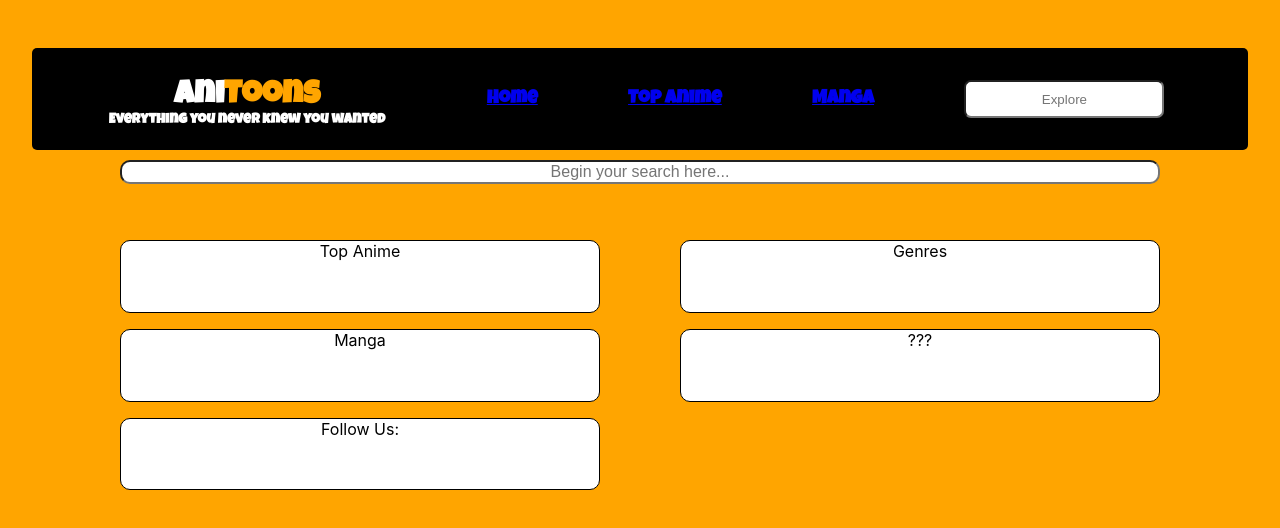
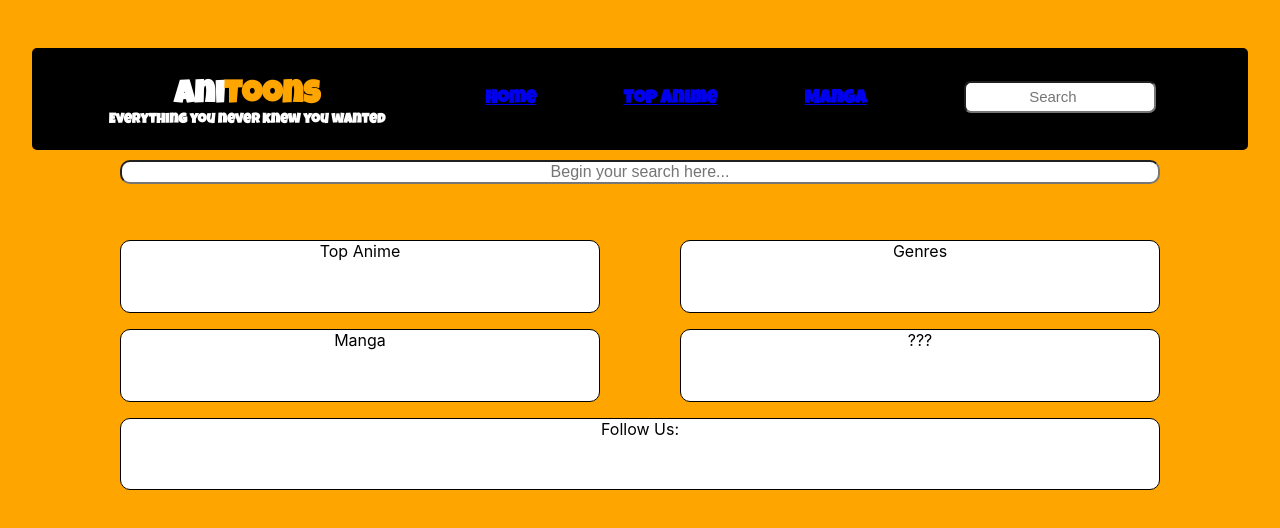
Before and after one commit to Juncie/AnimeList, a React (Create React App) app: page / in a window 1280 px wide. Shown: the top 528 px of the page. Built offline with nearby package versions, Linux system fonts and the light colour scheme.

Commit message:
search feature implemented

```diff
--- a/src/App.css
+++ b/src/App.css
@@ -1,6 +1,6 @@
-@import url('https://fonts.googleapis.com/css2?family=Luckiest+Guy&display=swap');
+@import url("https://fonts.googleapis.com/css2?family=Luckiest+Guy&display=swap");
 
-html{
+html {
   background: orange;
 }
 .App {
@@ -9,52 +9,51 @@ html{
 
 /* NAVBAR Lines 12 - 63 */
 
-.nav-bar{
+.nav-bar {
   display: flex;
   justify-content: center;
 }
 
-nav{
+nav {
   display: flex;
   position: fixed;
   background-color: black;
   color: white;
   width: 95vw;
   border-radius: 5px;
-  font-family: 'Luckiest Guy';
+  font-family: "Luckiest Guy";
   margin-top: 3em;
   align-items: center;
   justify-content: space-between;
 }
 
-nav h1{
+nav h1 {
   font-size: 32px;
   margin-bottom: 0;
 }
 
-nav h5{
+nav h5 {
   margin-top: 0;
   font-size: 14px;
 }
 
-.logo{
+.logo {
   align-items: flex-start;
   margin-left: 6vw;
-
 }
 
-.Toons{
+.Toons {
   color: orange;
 }
 
-.options{
+.options {
   display: flex;
   justify-content: space-around;
   width: 60vw;
   margin-right: 3vw;
 }
 
-.options input{
+.options input {
   height: 4vh;
   align-self: center;
   border-radius: 7px;
@@ -62,75 +61,77 @@ nav h5{
   width: 15vw;
 }
 
-
 /* HOME */
 
-.wrapper{
+.wrapper {
   display: grid;
   height: 100%;
-  grid-template-columns: repeat(2, .4fr);
-  grid-template-rows:.01fr .1fr .1fr .1fr;
+  grid-template-columns: repeat(2, 0.4fr);
+  grid-template-rows: 0.01fr 0.1fr 0.1fr 0.1fr;
   grid-template-areas:
     "searchbar searchbar"
     "topanime genres"
     "manga random"
-  "footer footer" ;
+    "footer footer";
   justify-content: center;
   /* align-content: center; */
   grid-gap: 1em 5em;
 }
 
-#box{
+#box {
   position: relative;
   top: 25vh;
-  background:white;
+  background: white;
   border: black 1px solid;
   border-radius: 10px;
 }
-.home-page{
+.home-page {
   height: 100vh;
 }
-.home-page input{
+.home-page input {
   grid-area: searchbar;
   position: relative;
   top: 20vh;
   border-radius: 10px;
   text-align: center;
   font-size: 1em;
-
 }
-  .show-box{
+.show-box {
   margin: 20vh 5vw 0 5vw;
   display: grid;
-    grid-template-columns: repeat(auto-fit, minmax(225px, 1fr ));
+  grid-template-columns: repeat(auto-fit, minmax(225px, 1fr));
 }
 
-  .links{
+.links {
   text-decoration: none;
 }
 
-.images{
+.images {
   height: 350px;
 }
 
-.topAnime-box{
+.topAnime-box {
   grid-area: topanime;
-};
-.genres-box{
+}
+.genres-box {
   grid-area: genres;
-  background-color: aquamarine
-};
+  background-color: aquamarine;
+}
 
-.manga-box{
+.manga-box {
   grid-area: manga;
-};
+}
 
-.random-box{
+.random-box {
   grid-area: random;
-};
+}
 
-.foot{
+.foot {
   grid-area: footer;
   /* position: relative; */
   /* top: 25vh; */
 }
+
+.options form {
+  padding: 0;
+}
--- a/src/App.js
+++ b/src/App.js
@@ -1,23 +1,34 @@
-import React from 'react';
-import logo from './logo.svg';
-import './App.css';
-import Home from './components/Home';
-import Navbar from './components/Navbar';
-import axios from 'axios';
-import { Switch, Link, Route } from 'react-router-dom';
-import TopAnime from './components/TopAnime';
-import Manga from './components/Manga';
-
+import React, {useState} from "react";
+import logo from "./logo.svg";
+import "./App.css";
+import Home from "./components/Home";
+import Navbar from "./components/Navbar";
+import axios from "axios";
+import { Switch, Link, Route } from "react-router-dom";
+import TopAnime from "./components/TopAnime";
+import Manga from "./components/Manga";
+import Search from "./components/Search";
+import Results from "./components/Results";
 
 
 function App() {
+  const [search, setSearch] = useState("");
+  const [animeList, setAnimeList] = useState([]);
+
   return (
     <div className="App">
-      <Navbar />
+      <Navbar setSearch={setSearch} search={search} animeList={animeList} setAnimeList={setAnimeList}/>
+      <Link to="/Results" />
       <Switch>
         <Route exact path="/" render={() => <Home />} />
-        <Route exact path="/TopAnime" render={(props) => <TopAnime {...props} />} />
+        <Route
+          exact
+          path="/TopAnime"
+          render={(props) => <TopAnime {...props} />}
+        />
         <Route exact path="/Manga" render={(props) => <Manga {...props} />} />
+        <Route exact path="/Results" render={(props) => <Results animeList={animeList} {...props} />} />
+        <Route exact path="/Search" render={(props) => <Search setSearch={setSearch} search={search} animeList={animeList} setAnimeList={setAnimeList} {...props} />} />
       </Switch>
     </div>
   );
--- /dev/null
+++ b/src/components/AnimeCard.js
@@ -0,0 +1,16 @@
+import React from "react";
+
+function AnimeCard({anime}) {
+  return (
+    <article className="anime-card">
+      <a href={anime.url} target="_blank" rel="noreferrer">
+        <figure>
+          <img src={anime.image_url} alt="Anime" />
+        </figure>
+        <h3>{anime.title}</h3>
+      </a>
+    </article>
+  );
+}
+
+export default AnimeCard;
--- a/src/components/Navbar.js
+++ b/src/components/Navbar.js
@@ -1,20 +1,36 @@
-import React from 'react';
-import { Link } from 'react-router-dom';
+import React, {useState} from "react";
+import { Link } from "react-router-dom";
 
-const Navbar = () => {
+
+import Search from "./Search";
+
+const Navbar = (props) => {
+
+
   return (
     <div className="nav-bar">
       <nav>
         <section className="logo">
-                   <h1>Ani<span className='Toons'>Toons</span></h1>
+          <h1>
+            Ani<span className="Toons">Toons</span>
+          </h1>
           <h5>Everything you never knew you wanted</h5>
         </section>
 
         <section className="options">
-                    <Link to='/'> <h3> Home </h3> </Link>
-                    <Link to='/TopAnime/'> <h3> Top Anime </h3> </Link>
-                    <Link to='/Manga/'> <h3> Manga </h3> </Link>
-                    <input type='text' placeholder='Explore'></input>
+          <Link to="/">
+            {" "}
+            <h3> Home </h3>{" "}
+          </Link>
+          <Link to="/TopAnime/">
+            {" "}
+            <h3> Top Anime </h3>{" "}
+          </Link>
+          <Link to="/Manga/">
+            {" "}
+            <h3> Manga </h3>{" "}
+          </Link>
+          <Search setSearch={props.setSearch} search={props.search} animeList={props.animeList} setAnimeList={props.setAnimeList}/>
         </section>
       </nav>
     </div>
--- /dev/null
+++ b/src/components/Results.js
@@ -0,0 +1,27 @@
+import React from "react";
+import Search from "./Search";
+import AnimeCard from "./AnimeCard";
+
+function Results(props) {
+    console.log(props);
+  return (
+    <div>
+      {/* <form onSubmit={props.HandleSearch}>
+        <input
+          type="search"
+          placeholder="Search"
+          requiredvalue={props.search}
+          onChange={(e) => props.SetSearch(e.target.value)}
+        ></input>
+      </form> */}
+
+      <div className="show-box">
+        {props.animeList.map((anime) => (
+          <AnimeCard anime={anime} key={anime.mal_id} />
+        ))}
+      </div>
+    </div>
+  );
+}
+
+export default Results;
--- /dev/null
+++ b/src/components/Search.js
@@ -0,0 +1,52 @@
+import React from "react";
+import { useState } from "react";
+import AnimeCard from "./AnimeCard";
+import {Link, useHistory} from "react-router-dom"
+
+function Search(props) {
+    let history = useHistory();
+//   const [animeList, SetAnimeList] = useState([]);
+//   const [search, SetSearch] = useState("");
+
+  const HandleSearch = (e) => {
+    e.preventDefault();
+
+    console.log(props.search);
+    FetchAnime(props.search);
+  };
+
+  const FetchAnime = async (query) => {
+    const temp = await fetch(
+      `https://api.jikan.moe/v3/search/anime?q=${query}&order_by=title&sort=asc&limit=10`
+    ).then((res) => res.json());
+
+    console.log(temp.results);
+    console.log(props);
+    props.setAnimeList(temp.results);
+    history.push("/Results")
+  };
+
+  return (
+    <div>
+      <form onSubmit={HandleSearch}>
+
+        {/* <Link to="/Search"> */}
+            <input
+              type="search"
+              placeholder="Search"
+              requiredvalue={props.search}
+              onChange={(e) => props.setSearch(e.target.value)}
+            ></input>
+        {/* </Link> */}
+      </form>
+
+      {/* <div className="anime-list">
+        {props.animeList.map((anime) => (
+          <AnimeCard anime={anime} key={anime.mal_id} />
+        ))}
+      </div> */}
+    </div>
+  );
+}
+
+export default Search;
```
Lines whose indentation alone changed are shown as unchanged.
